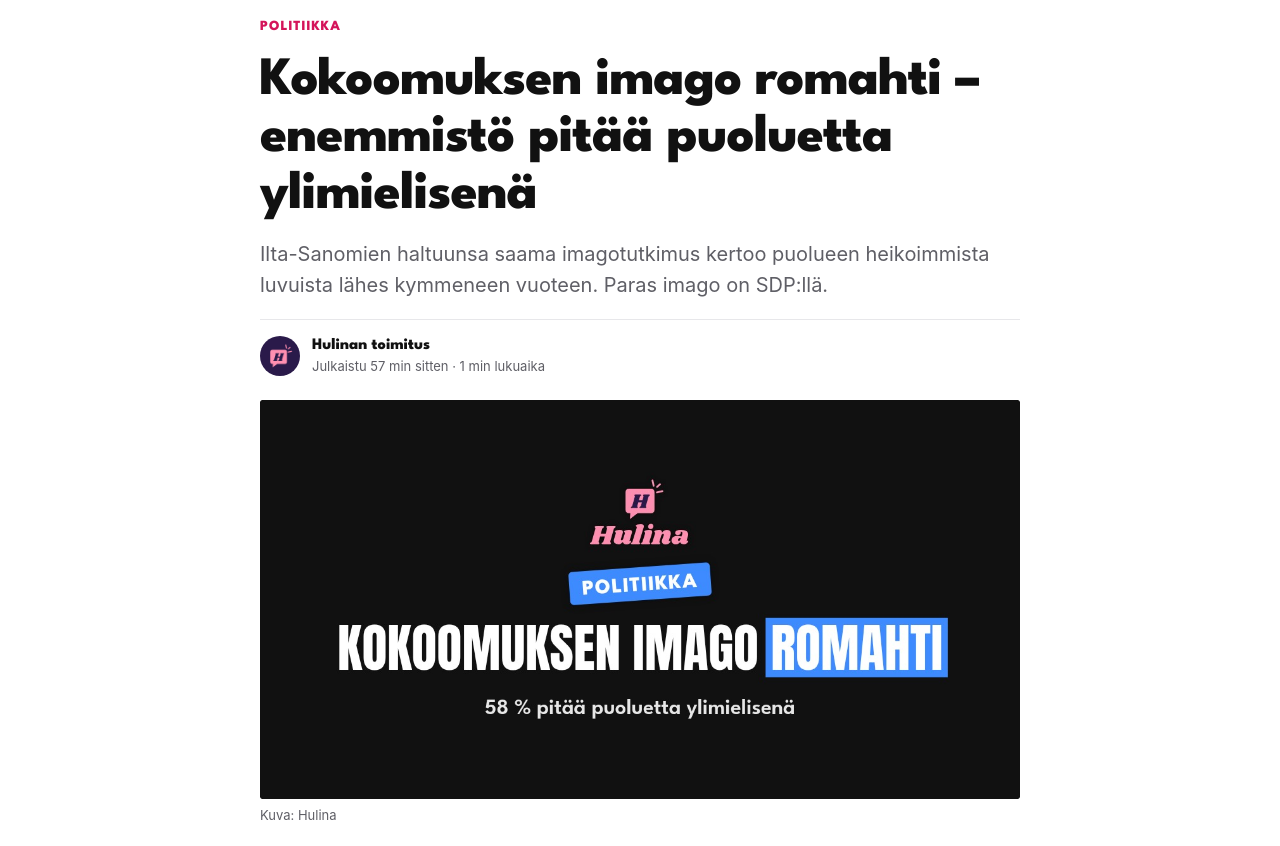
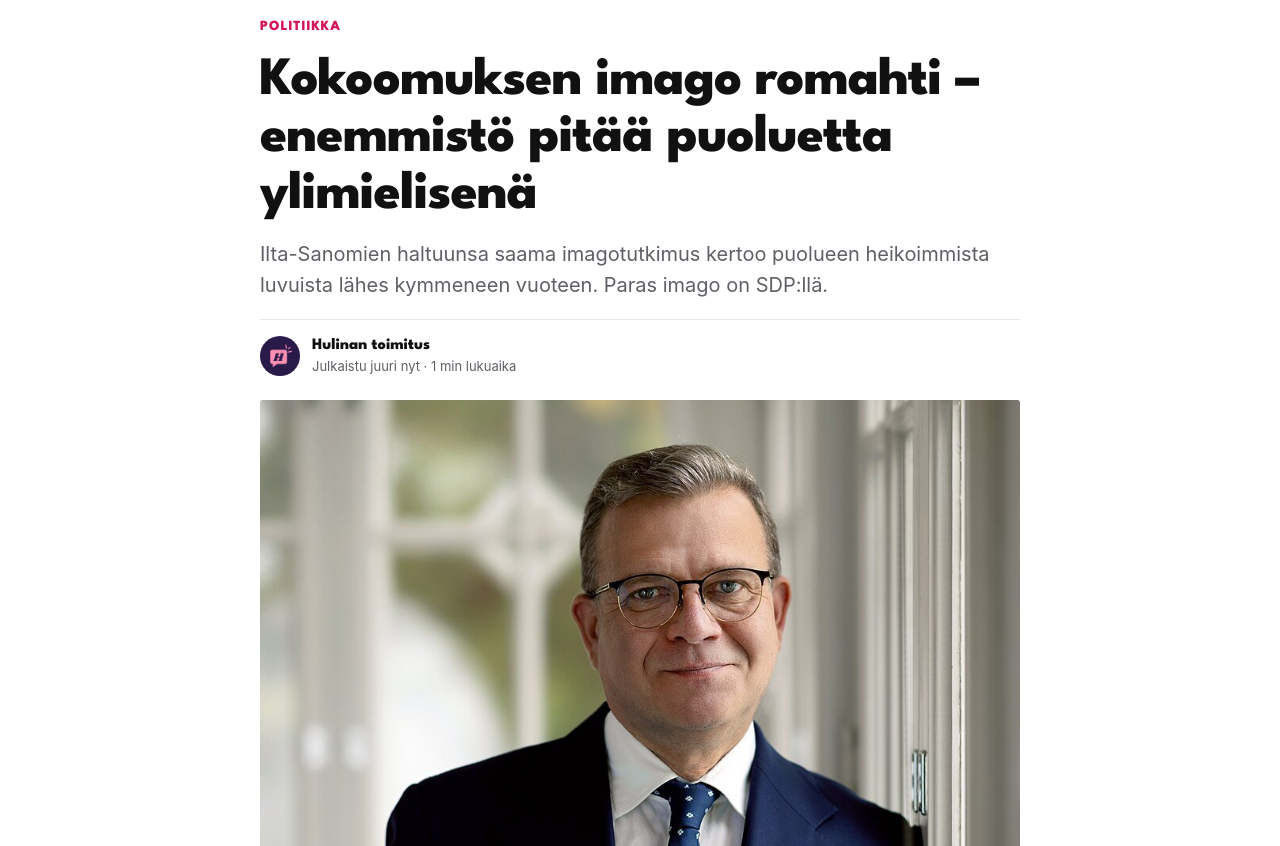
Before and after one commit to eemelidegen/Viihdesivusto, an Eleventy site: page src/artikkelit/2026-10-20-kokoomus-imago-kysely.md in a window 1280 px wide. Shown: the part 89-935 px from the top of the page. Built offline with nearby package versions, Linux system fonts and the light colour scheme; Eleventy itself is replaced by a stand-in of ours; files that its build step writes are made by us from their sources; no server answers; a web font is replaced by a local one; what @resvg/resvg-js, satori would draw is missing.

Commit message:
Päivitä: Kokoomuksen imago romahti – enemmistö pitää puoluetta ylimielisenä (eemelidegen)

```diff
--- a/src/artikkelit/2026-10-20-kokoomus-imago-kysely.md
+++ b/src/artikkelit/2026-10-20-kokoomus-imago-kysely.md
@@ -1,15 +1,14 @@
 ---
 title: "Kokoomuksen imago romahti – enemmistö pitää puoluetta ylimielisenä"
 excerpt: "Ilta-Sanomien haltuunsa saama imagotutkimus kertoo puolueen heikoimmista luvuista lähes kymmeneen vuoteen. Paras imago on SDP:llä."
-date: "2026-10-20T09:30:00.000Z"
+date: "2026-10-20T10:27:00.771Z"
 category: "politiikka"
 aiheet: "Kokoomus, Petteri Orpo"
 author: "Toimitus"
-image: "/assets/img/uploads/kokoomus-imago.jpg"
-imageAlt: "Hulinan grafiikka"
-imageCredit: "Hulina"
+image: "/assets/img/uploads/kokoomus-imago-kysely-540b44.jpg"
+imageAlt: "Petteri Orpo"
+imageCredit: "Katja Säilä / valtioneuvoston kanslia, CC BY 4.0"
 lahteet: "Ilta-Sanomat | https://www.is.fi/politiikka/art-2000012353113.html ; Verian"
-draft: true
 ---
 
 Kokoomuksen kokonaisimago on pudonnut eduskuntapuolueista heikoimmaksi. Tämä selviää Verianin puolueille tekemästä imagotutkimuksesta, jonka Ilta-Sanomat sai haltuunsa.
```
Also changed, not shown: src/assets/img/uploads/kokoomus-imago-kysely-540b44.jpg (added).
